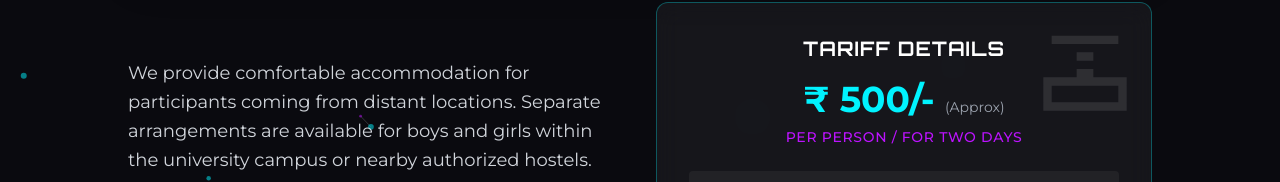
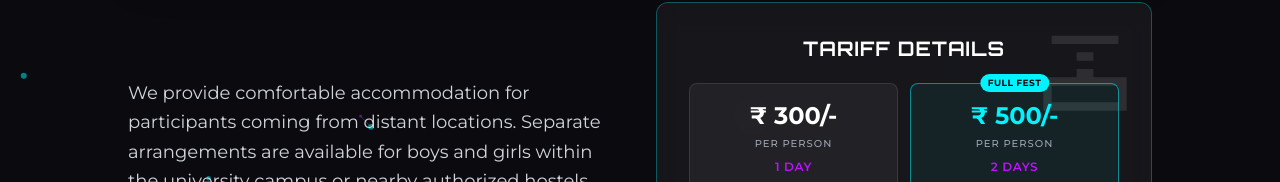
Before and after one commit to balakrishna015/Eclectique2k26, a React (Vite) app: page /stay in a window 1280 px wide. Shown: the part 618-800 px from the top of the page. Built offline with nearby package versions, Linux system fonts and the light colour scheme.

Commit message:
feat: Add dual pricing tiers to Stay page (300 for 1 day, 500 for 2 days)

```diff
--- a/src/pages/Accommodation.tsx
+++ b/src/pages/Accommodation.tsx
@@ -53,9 +53,25 @@ const Accommodation = () => {
             <div className="absolute top-0 right-0 p-4 opacity-10">
               <svg width="100" height="100" viewBox="0 0 24 24" fill="white"><path d="M2 22v-8h20v8H2zm2-2h16v-4H4v4zm6-12h4v2h-4V8zm0 4h4v2h-4v-2zm-6-8h16v2H4V4z" /></svg>
             </div>
-            <h3 className="text-xl font-display font-bold text-white mb-4">TARIFF DETAILS</h3>
-            <div className="text-4xl font-bold text-neon-cyan mb-2">₹ 500/- <span className="text-sm text-gray-400 font-normal">(Approx)</span></div>
-            <p className="text-neon-purple font-medium uppercase tracking-wider text-sm mb-6">Per Person / For Two Days</p>
+            <h3 className="text-xl font-display font-bold text-white mb-5">TARIFF DETAILS</h3>
+
+            {/* Two pricing tiers */}
+            <div className="grid grid-cols-2 gap-3 mb-5">
+              {/* 1-Day */}
+              <div className="flex flex-col items-center p-4 rounded-lg border border-white/10 bg-white/5">
+                <span className="text-2xl font-bold text-white mb-1">₹ 300/-</span>
+                <span className="text-[10px] text-gray-400 uppercase tracking-widest font-medium">Per Person</span>
+                <span className="mt-2 text-xs text-neon-purple font-semibold uppercase tracking-wider">1 Day</span>
+              </div>
+              {/* 2-Day — highlighted */}
+              <div className="flex flex-col items-center p-4 rounded-lg border border-neon-cyan/50 bg-neon-cyan/5 relative">
+                <span className="absolute -top-2.5 left-1/2 -translate-x-1/2 text-[9px] bg-neon-cyan text-black font-bold px-2 py-0.5 rounded-full uppercase tracking-wider whitespace-nowrap">Full Fest</span>
+                <span className="text-2xl font-bold text-neon-cyan mb-1">₹ 500/-</span>
+                <span className="text-[10px] text-gray-400 uppercase tracking-widest font-medium">Per Person</span>
+                <span className="mt-2 text-xs text-neon-purple font-semibold uppercase tracking-wider">2 Days</span>
+              </div>
+            </div>
+
             <div className="bg-white/5 p-3 rounded text-sm text-gray-300 mb-6">
               Includes: Stay + Food Implications
             </div>
```
